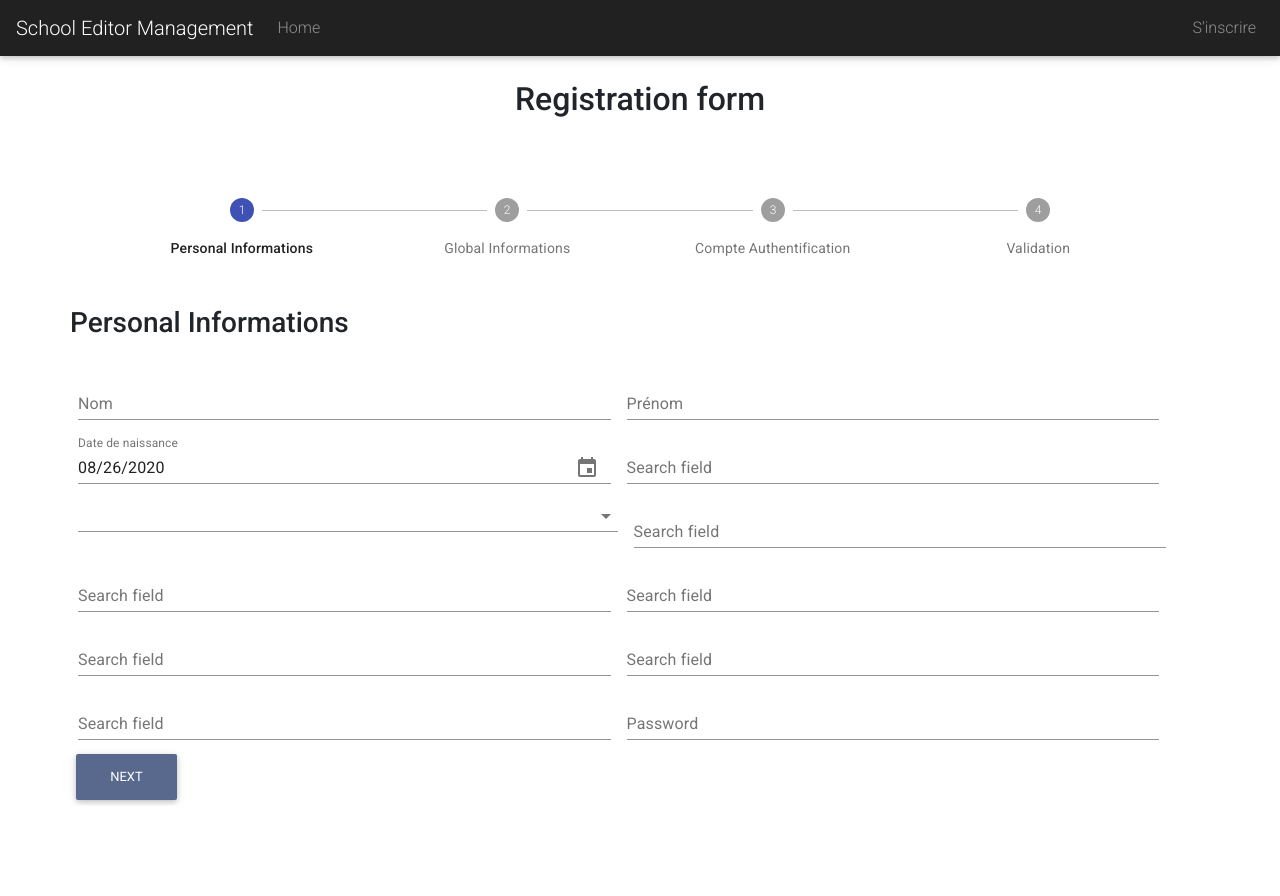
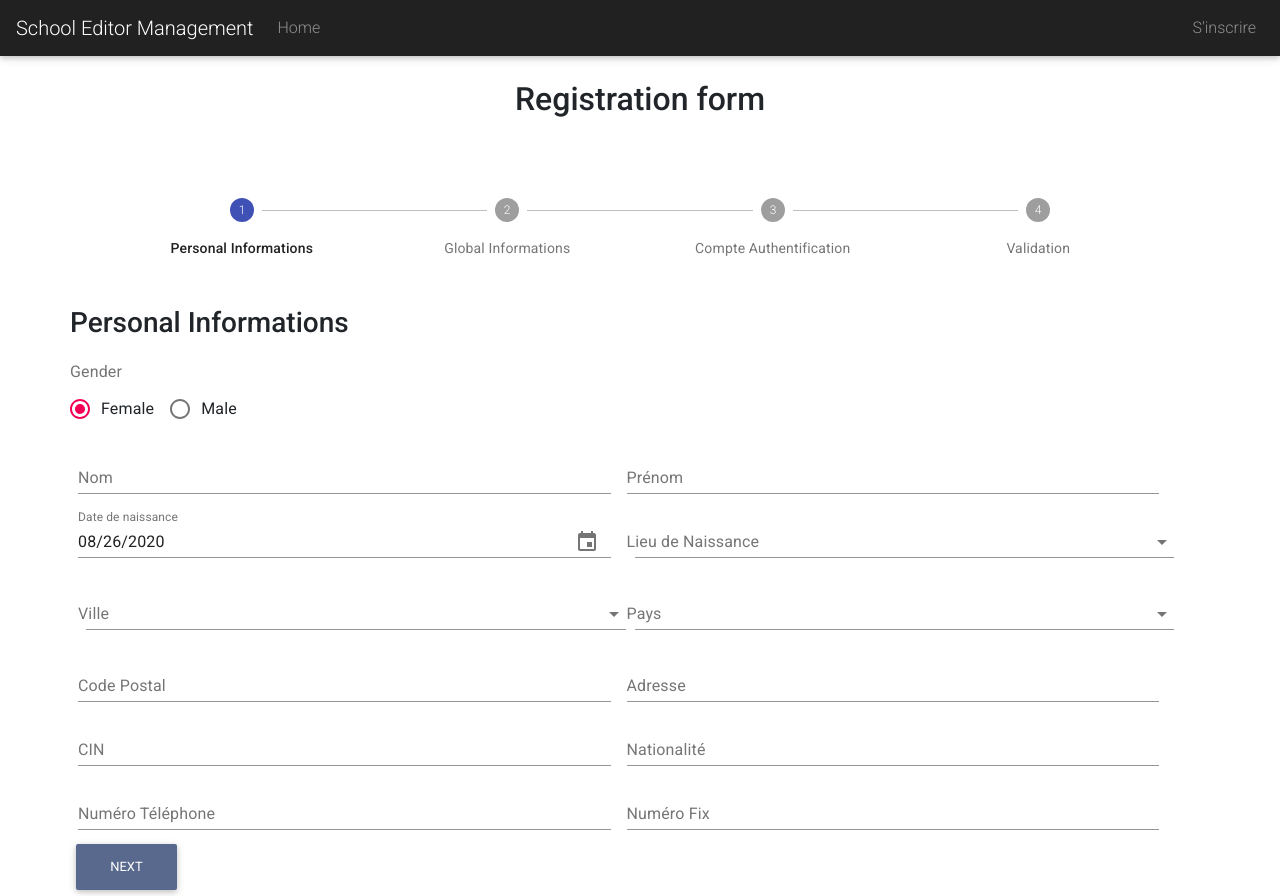
Before and after one commit to anastamer1994/front, a React (Create React App) app: page /InscriptionAdmin in a window 1280 px wide. Before the commit the page ends 806 px from the top, so only its background shows below. Built offline with nearby package versions, Linux system fonts and the light colour scheme.

Commit message:
feat ATR Modification de champs formulaire administrateur v.1.0

```diff
--- a/src/Authentification/AdminSpace/Add/PersonnalDetails.jsx
+++ b/src/Authentification/AdminSpace/Add/PersonnalDetails.jsx
@@ -1,6 +1,6 @@
 import React from "react";
 import { MDBBtn } from "mdbreact";
-import { TextField,MenuItem,Select } from '@material-ui/core';
+import { TextField,MenuItem,Select, FormLabel,RadioGroup,Radio,FormControlLabel,InputLabel,FormControl } from '@material-ui/core';
 import { makeStyles } from '@material-ui/core/styles';
 import { MuiPickersUtilsProvider,KeyboardDatePicker} from '@material-ui/pickers';
 import DateFnsUtils from '@date-io/date-fns';
@@ -21,7 +21,7 @@ const useStyles = makeStyles((theme) => ({
 const PersonnalDetails = (props) => {
 
   const classes = useStyles();
-  const [selectedDate,setSelectedDate] = React.useState(new Date());
+  const [selectedDate,setSelectedDate] = React.useState();
   const handleDateChange = (date) => {
     setSelectedDate(date);
   };
@@ -29,6 +29,11 @@ const PersonnalDetails = (props) => {
 
   const handleChange = (event) => {
     setLieu(event.target.value);
+  };
+  const [value, setValue] = React.useState('female');
+
+  const handleChangeRadio = (event) => {
+    setValue(event.target.value);
   };
 
   return (
@@ -38,8 +43,16 @@ const PersonnalDetails = (props) => {
 
               <form className={classes.root} noValidate autoComplete="off">
 
+              <FormLabel component="legend">Gender</FormLabel>
+              <RadioGroup aria-label="gender" name="gender1" value={value} onChange={handleChangeRadio} row>
+                <FormControlLabel value="female" control={<Radio  />} label="Female" />
+                <FormControlLabel value="male" control={<Radio  />} label="Male" />
+              </RadioGroup>
+
               <TextField id="standard-search" label="Nom" type="text" />
+
               <TextField id="standard-search" label="Prénom" type="text" />
+
               <MuiPickersUtilsProvider utils={DateFnsUtils}>
                 <KeyboardDatePicker
                     margin="normal"
@@ -53,7 +66,9 @@ const PersonnalDetails = (props) => {
                     }}
                 />
               </MuiPickersUtilsProvider>
-              <TextField id="standard-search" label="Search field" type="search" />
+
+              <FormControl className={classes.formControl}>
+              <InputLabel id="demo-simple-select-helper-label">Lieu de Naissance</InputLabel>
                 <Select
                   labelId="demo-simple-select-helper-label"
                   id="demo-simple-select-helper"
@@ -68,20 +83,55 @@ const PersonnalDetails = (props) => {
                   <MenuItem value={20}>Rabat</MenuItem>
                   <MenuItem value={30}>El Jadida</MenuItem>
                 </Select>
+              </FormControl>
 
+              <FormControl className={classes.formControl}>
+              <InputLabel id="demo-simple-select-helper-label">Ville</InputLabel>
+                <Select
+                  labelId="demo-simple-select-helper-label"
+                  id="demo-simple-select-helper"
+                  value={lieu}
+                  onChange={handleChange}
+                  className={classes.formControl}
+                >
+                  <MenuItem value="">
+                    <em>None</em>
+                  </MenuItem>
+                  <MenuItem value={10}>Casablanca</MenuItem>
+                  <MenuItem value={20}>Rabat</MenuItem>
+                  <MenuItem value={30}>El Jadida</MenuItem>
+                </Select>
+              </FormControl>
 
-              <TextField id="standard-search" label="Search field" type="search" />
-              <TextField id="standard-search" label="Search field" type="search" />
-              <TextField id="standard-search" label="Search field" type="search" />
-              <TextField id="standard-search" label="Search field" type="search" />
-              <TextField id="standard-search" label="Search field" type="search" />
-              <TextField id="standard-search" label="Search field" type="search" />
-              <TextField
-                id="standard-password-input"
-                label="Password"
-                type="password"
-                autoComplete="current-password"
-              />
+              <FormControl className={classes.formControl}>
+              <InputLabel id="demo-simple-select-helper-label">Pays</InputLabel>
+                <Select
+                label="Pays"
+                id="demo-simple-select-helper"
+                value={lieu}
+                onChange={handleChange}
+                className={classes.formControl}
+              >
+                <MenuItem value="">
+                  <em>None</em>
+                </MenuItem>
+                <MenuItem value={10}>Maroc</MenuItem>
+                <MenuItem value={20}>France</MenuItem>
+                <MenuItem value={30}>Algérie</MenuItem>
+              </Select>
+            </FormControl>
+
+            <TextField id="standard-search" label="Code Postal" type="text" />
+
+            <TextField id="standard-search" label="Adresse" type="text" />
+
+            <TextField id="standard-search" label="CIN" type="text" />
+
+            <TextField id="standard-search" label="Nationalité" type="text" />
+
+            <TextField id="standard-search" label="Numéro Téléphone" type="number" />
+
+            <TextField id="standard-search" label="Numéro Fix" type="number" />
 
               </form>
 
```
